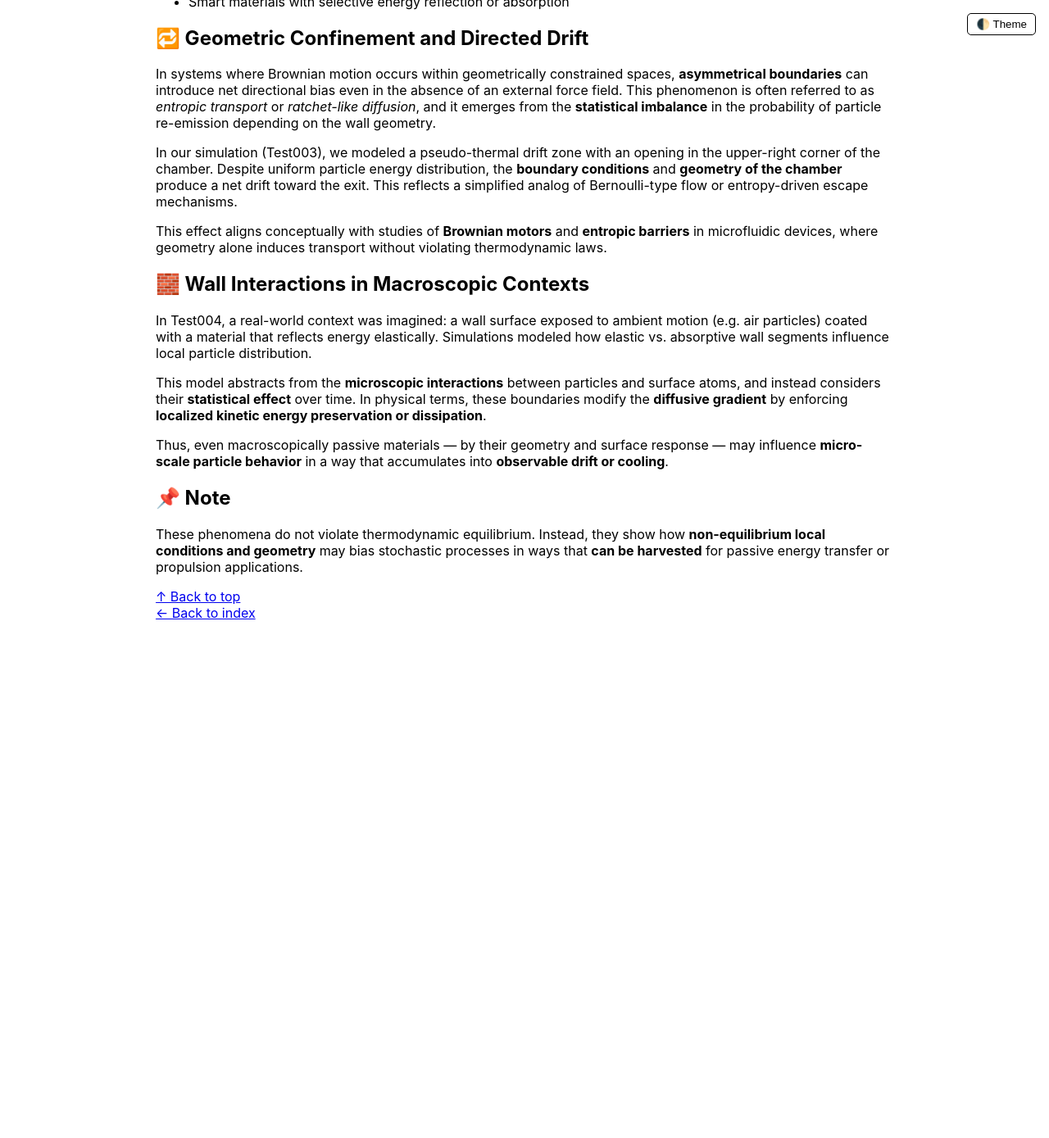
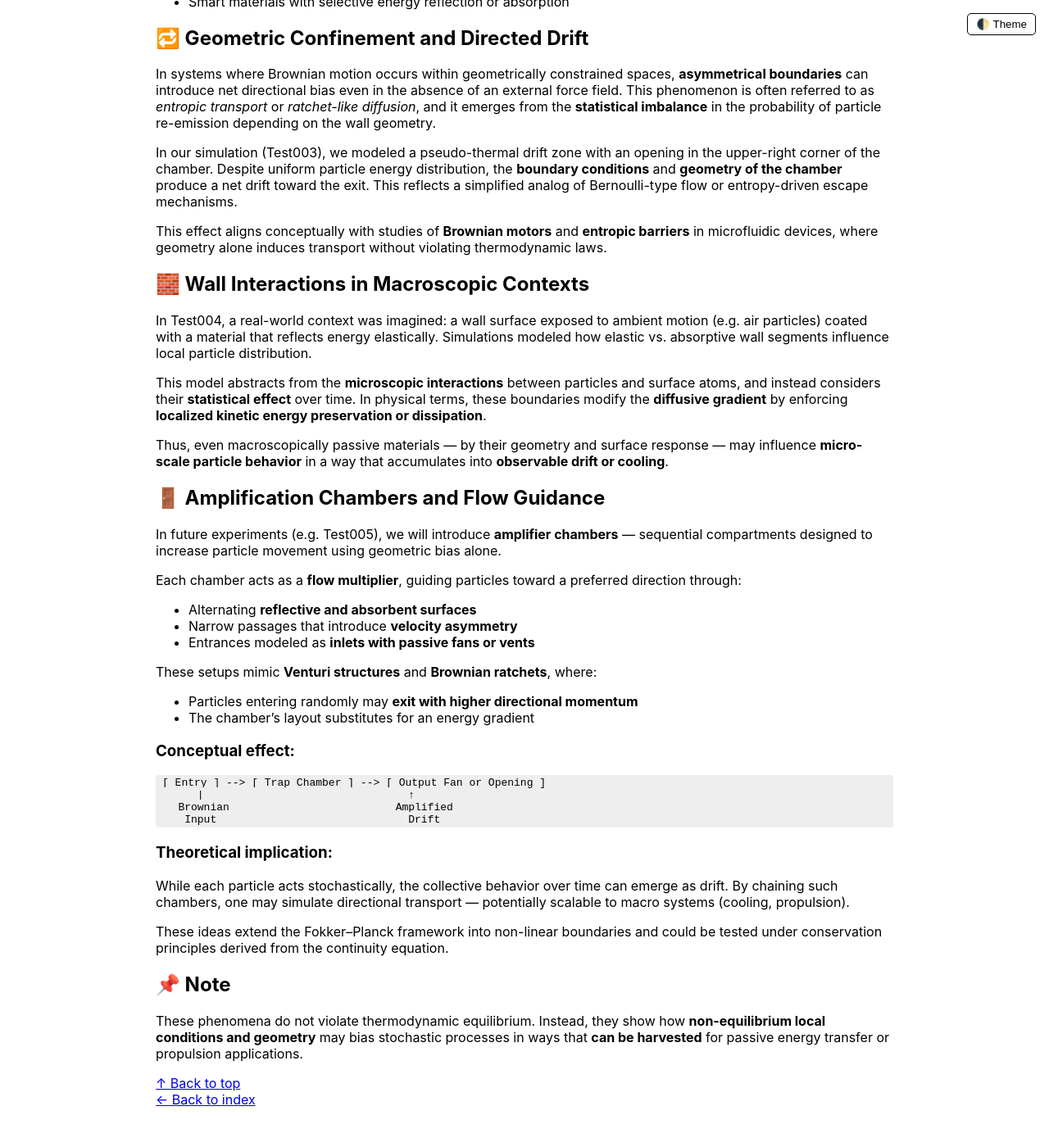
Before and after one commit to gavianu/NanoFlowModel, a Jekyll site: the page built from docs/05_theory_and_model.md, in a window 1280 px wide and 1400 px high, scrolled down 5942 px. Shown: the top 1389 px of the window at 82% size. Built offline with Jekyll 4.4.1, drawn with Linux system fonts in a browser that asks for light colours; our own code applies the rules of GitHub Pages for plain Markdown files; before the commit the page ends 6748 px from its top, so only the background shows below that.

Commit message:
Extended theory file with section on amplification chambers and Test005 design logic.
Added 'Amplification Chambers and Flow Guidance' section

Prepared theoretical foundation for next simulation stage

Linked geometric drift with continuity and transport theory

````diff
--- a/docs/05_theory_and_model.md
+++ b/docs/05_theory_and_model.md
@@ -323,6 +323,36 @@ This model abstracts from the **microscopic interactions** between particles and
 
 Thus, even macroscopically passive materials — by their geometry and surface response — may influence **micro-scale particle behavior** in a way that accumulates into **observable drift or cooling**.
 
+## 🚪 Amplification Chambers and Flow Guidance
+
+In future experiments (e.g. Test005), we will introduce **amplifier chambers** — sequential compartments designed to increase particle movement using geometric bias alone.
+
+Each chamber acts as a **flow multiplier**, guiding particles toward a preferred direction through:
+
+- Alternating **reflective and absorbent surfaces**
+- Narrow passages that introduce **velocity asymmetry**
+- Entrances modeled as **inlets with passive fans or vents**
+
+These setups mimic **Venturi structures** and **Brownian ratchets**, where:
+
+- Particles entering randomly may **exit with higher directional momentum**
+- The chamber's layout substitutes for an energy gradient
+
+### Conceptual effect:
+
+```text
+[ Entry ] --> [ Trap Chamber ] --> [ Output Fan or Opening ]
+      |                                ↑
+   Brownian                          Amplified
+    Input                              Drift
+```
+
+### Theoretical implication:
+
+While each particle acts stochastically, the collective behavior over time can emerge as drift. By chaining such chambers, one may simulate directional transport — potentially scalable to macro systems (cooling, propulsion).
+
+These ideas extend the Fokker–Planck framework into non-linear boundaries and could be tested under conservation principles derived from the continuity equation.
+
 ## 📌 Note
 
 These phenomena do not violate thermodynamic equilibrium. Instead, they show how **non-equilibrium local conditions and geometry** may bias stochastic processes in ways that **can be harvested** for passive energy transfer or propulsion applications.
````
